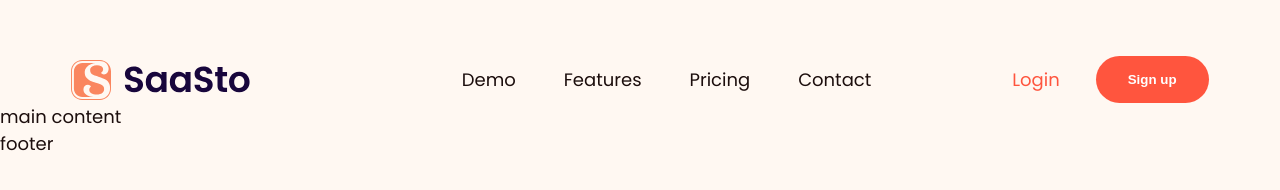
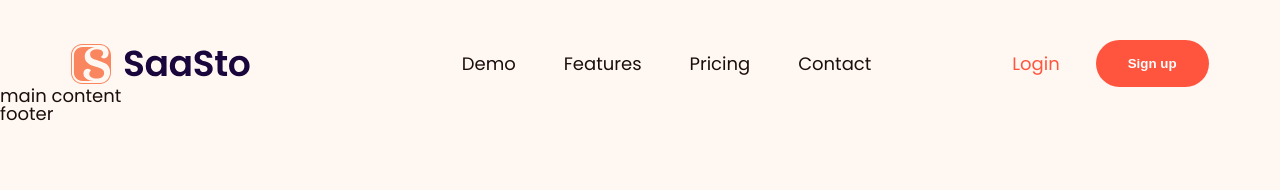
Before and after one commit to uchedotphp/saasto, a plain HTML site: page index.html in a window 1280 px wide. Drawn offline with Linux system fonts and the light colour scheme.

Commit message:
styles: Update body style declaration with line-height of 1 and navigation list items props

```diff
--- a/main.scss
+++ b/main.scss
@@ -5,9 +5,10 @@ body {
   background-color: map-get(variables.$bg-colors, "orange");
   color: map-get(variables.$font-colors, "deep-black");
   font-size: 1rem;
+  line-height: 1;
   height: 100%;
   font-family: variables.$poppins-font;
-  padding-top: 56px;
+  padding-top: 40px;
 }
 
 header {
@@ -25,8 +26,9 @@ header {
       gap: 48px;
 
       li {
-        font-weight: 400px;
+        font-weight: 400;
         text-transform: capitalize;
+        line-height: 24px;
       }
     }
   }
```
Also changed, not shown: css/main.css, 1 other file.
